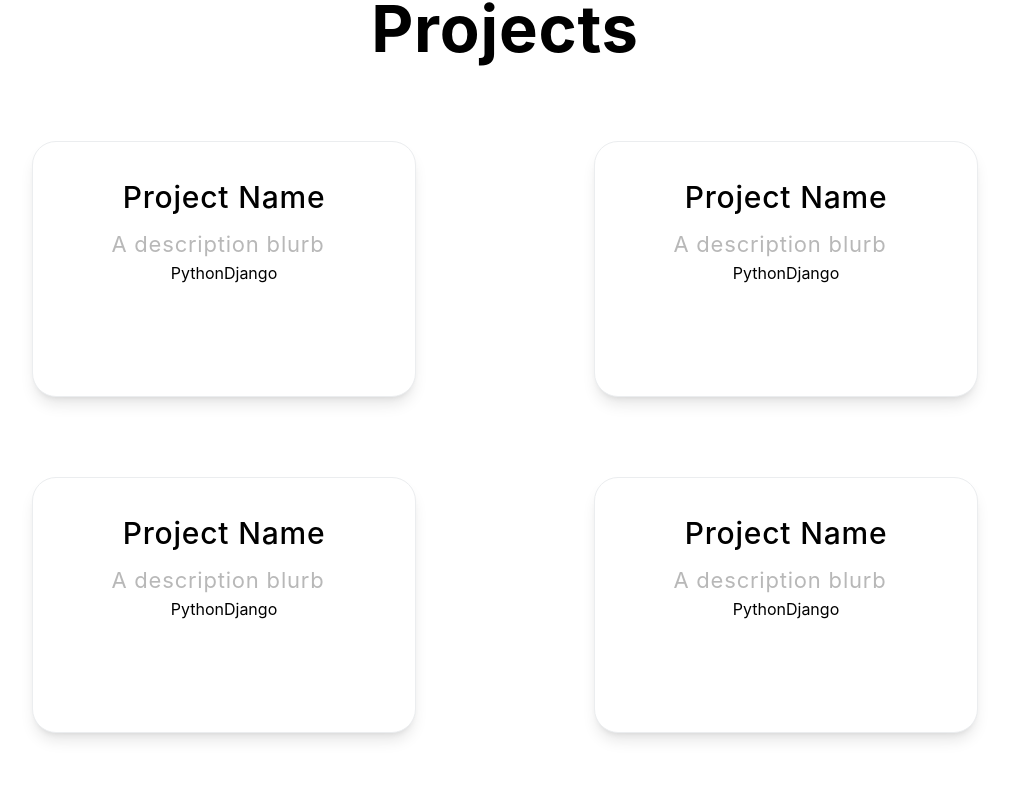
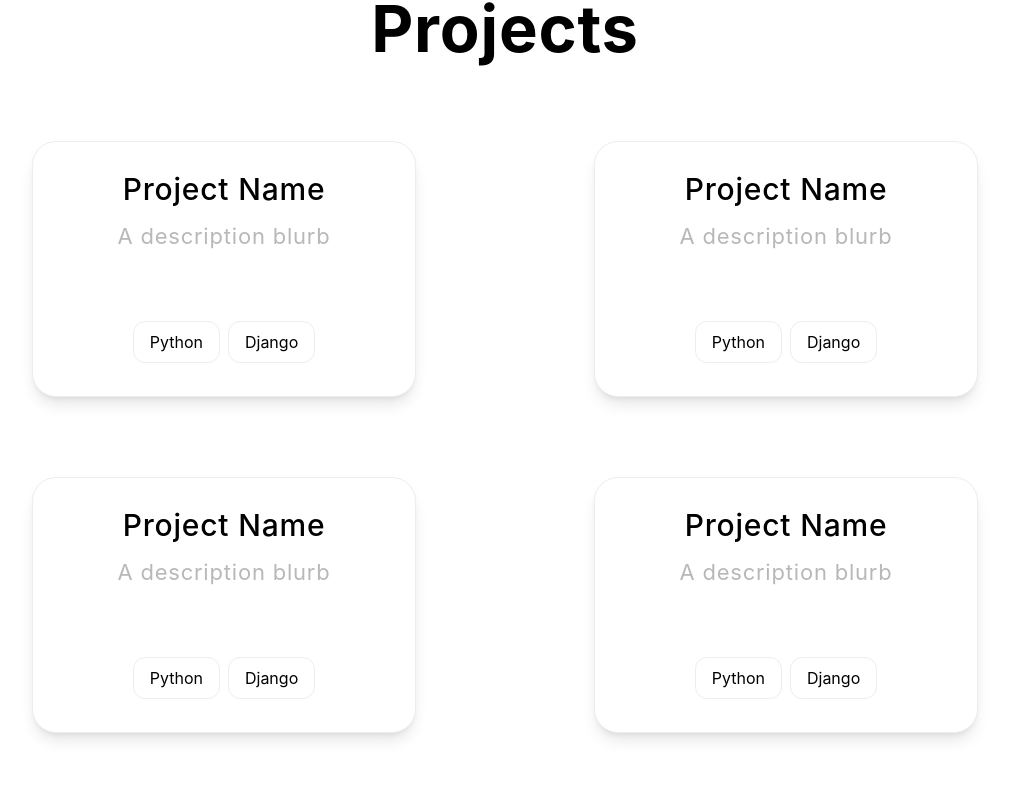
Before and after one commit to JaclynChen/Portfolio, a React (Create React App) app in the folder portfolio/: page / in a window 1280 px wide. Shown: the part 5270-6080 px from the top of the page, without its empty margins (167-1176 px from the left). Built offline with nearby package versions, Linux system fonts and the light colour scheme.

Commit message:
made project tags

```diff
--- a/portfolio/src/index.css
+++ b/portfolio/src/index.css
@@ -84,12 +84,22 @@ code {
    border border-gray-200
    justify-items-center
    items-center
-   p-10
+   p-4
    rounded-md hover:rounded-xl rounded-3xl
    transition-all duration-300 ease-linear
    cursor-pointer shadow-lg
    outline-2
    flex-1
+
+}
+
+.badge{
+  @apply bg-white
+  border border-gray-200
+  rounded-xl
+  py-2
+  px-4
+  m-1
 
 
 }
--- a/portfolio/src/templates/projectTemplate.js
+++ b/portfolio/src/templates/projectTemplate.js
@@ -7,29 +7,33 @@ const ProjectCard = ({title, description, link, tags}) =>{
 
     return (
 
-      <div className="projectCard">
       <Nav.Link href= {link}>
 
-      <h3 className="pb-4">{title}</h3>
+      <div className="projectCard">
 
-      <p>{description}</p>
+
+      <h3 className="my-4">{title}</h3>
+
+      <p className="m-0">{description}</p>
 
 
 
-      <div>
+      <div className="mt-16 mx-4 bottom-1 flex items-end">
 
        {tags.map((tagTitle, index) => {
 
-        return <Badge key={index} bg="primary">{tagTitle}</Badge>;
+        return <Badge key={index} className="badge">{tagTitle}</Badge>;
 
        })}
 
         </div>
 
-      </Nav.Link>
+
 
 
       </div>
+
+      </Nav.Link>
 
 
 
```
